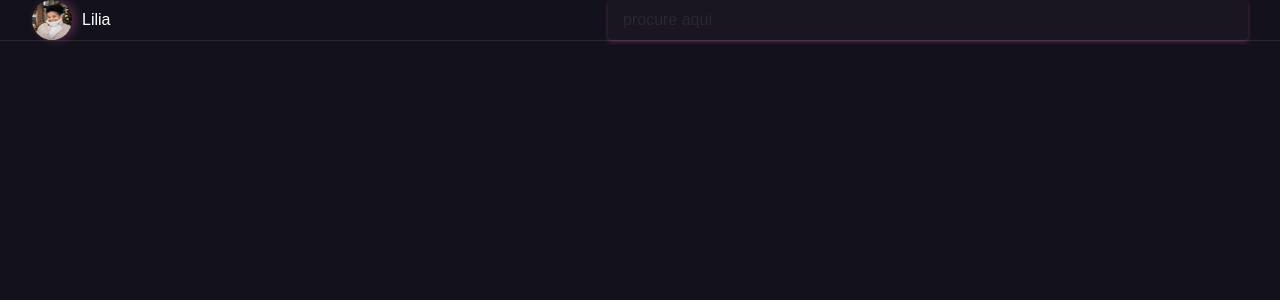
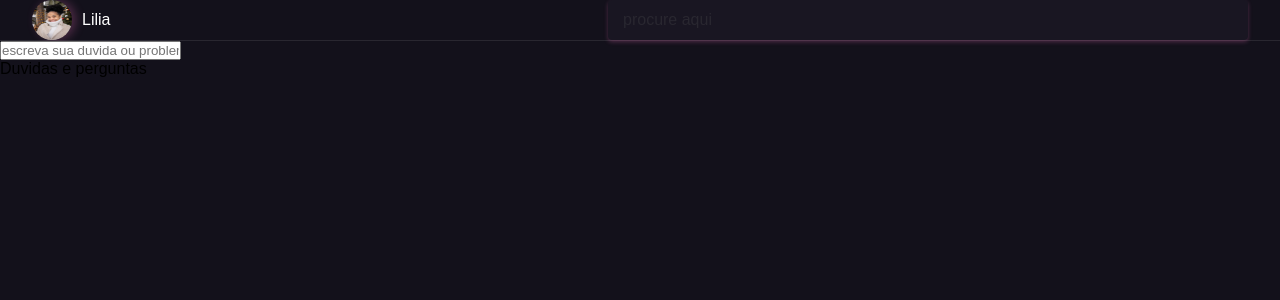
Before and after one commit to byte-serido/trainign-devs-byte, a Vue app in the folder src/projects/forum_bsi/flavio/forum_bsi/: page / in a window 1280 px wide. Shown: the top 300 px of the page. Built offline with nearby package versions, Linux system fonts and the light colour scheme.

Commit message:
:sparkles: feat: add MainForum.vue #23

```diff
--- a/src/projects/forum_bsi/flavio/forum_bsi/src/App.vue
+++ b/src/projects/forum_bsi/flavio/forum_bsi/src/App.vue
@@ -1,16 +1,19 @@
 <template>
   <div class="">
     <NavbarForum />
+    <MainForum />
   </div>
 </template>
 
 <script>
+import MainForum from "./components/MainForum.vue";
 import NavbarForum from "./components/NavbarForum.vue";
 
 export default {
   name: "App",
   components: {
     NavbarForum,
+    MainForum,
   },
 };
 </script>
--- /dev/null
+++ b/src/projects/forum_bsi/flavio/forum_bsi/src/components/MainForum.vue
@@ -0,0 +1,19 @@
+<template>
+  <main class="main">
+    <div>
+      <input
+        class="boxcreate"
+        type="text"
+        placeholder="escreva sua duvida ou problema"
+      />
+    </div>
+    <p class="duvidas">Duvidas e perguntas</p>
+    <div class="list"></div>
+  </main>
+</template>
+
+<script>
+export default {
+  name: "MainForum",
+};
+</script>
```
